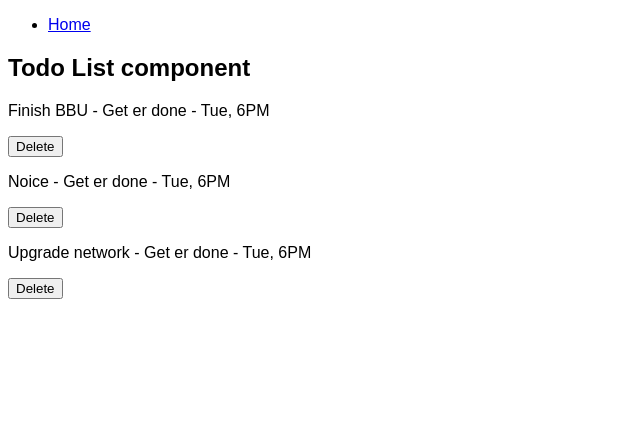
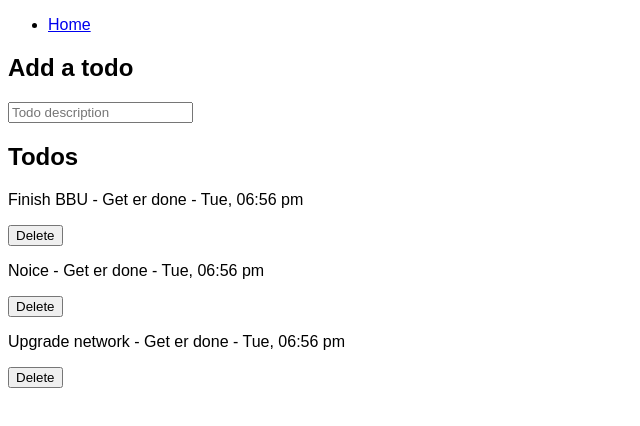
Before and after one commit to strausd/insite-lunch-n-learn, a React app: page / in a window 1280 px wide. Shown: the top 426 px of the page, without its empty margins (0-640 px from the left). Built offline with nearby package versions, Linux system fonts and the light colour scheme.

Commit message:
Complete add todo functionality

```diff
--- /dev/null
+++ b/src/components/AddTodo.jsx
@@ -0,0 +1,39 @@
+import React from 'react';
+import { connect } from 'react-redux';
+
+import { addTodo } from '../actions/todosActions';
+
+
+class AddTodo extends React.Component {
+
+    constructor(props) {
+        super(props);
+        this.handleSubmit = this.handleSubmit.bind(this);
+    }
+
+    handleSubmit(e) {
+        e.preventDefault();
+        const todoText = this.refs.todoText.value;
+        this.props.addTodo(todoText);
+        this.refs.todoText.value = '';
+    }
+
+    render() {
+        return (
+            <div>
+                <h2>Add a todo</h2>
+                <form onSubmit={this.handleSubmit}>
+                    <input name="add-todo" id="add-todo" placeholder="Todo description" ref="todoText" />
+                </form>
+            </div>
+        );
+    }
+}
+
+const mapDispatchToProps = (dispatch) => {
+    return {
+        addTodo: (name) => dispatch(addTodo(name))
+    };
+};
+
+export default connect(undefined, mapDispatchToProps)(AddTodo);
--- a/src/components/HomePage.jsx
+++ b/src/components/HomePage.jsx
@@ -2,6 +2,7 @@ import React from 'react';
 import { connect } from 'react-redux';
 
 import TodoList from './TodosList';
+import AddTodo from './AddTodo';
 
 
 export class HomePage extends React.Component {
@@ -12,6 +13,7 @@ export class HomePage extends React.Component {
     render() {
         return (
             <div>
+                <AddTodo />
                 <TodoList />
             </div>
         );
--- a/src/components/TodoItem.jsx
+++ b/src/components/TodoItem.jsx
@@ -18,7 +18,7 @@ class TodoItem extends React.Component {
     render() {
         return (
             <div>
-                <p>{this.props.todo.name} - {this.props.todo.completed ? 'Completed' : 'Get er done'} - {moment(this.props.todo.createdAt).format("ddd, hA")}</p>
+                <p>{this.props.todo.name} - {this.props.todo.completed ? 'Completed' : 'Get er done'} - {moment(this.props.todo.createdAt).format("ddd, hh:mm a")}</p>
                 <button onClick={this.handleDeleteTodo}>Delete</button>
             </div>
         );
--- a/src/components/TodosList.jsx
+++ b/src/components/TodosList.jsx
@@ -10,7 +10,7 @@ class TodoList extends React.Component {
     render() {
         return (
             <div>
-                <h2>Todo List component</h2>
+                <h2>Todos</h2>
                 {this.props.todos.map((todo) => <TodoItem key={todo.id} todo={todo} />)}
             </div>
         );
```
